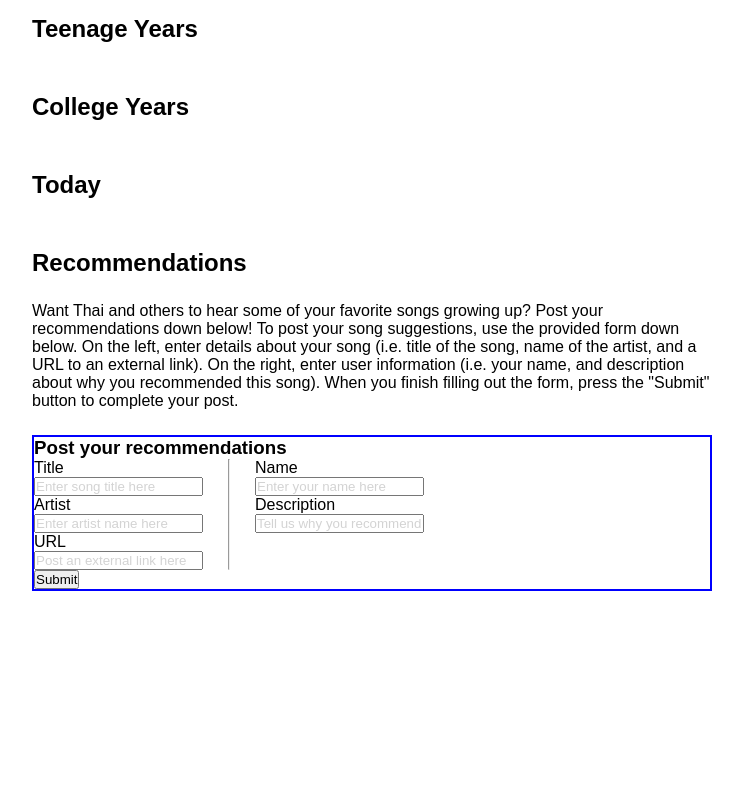
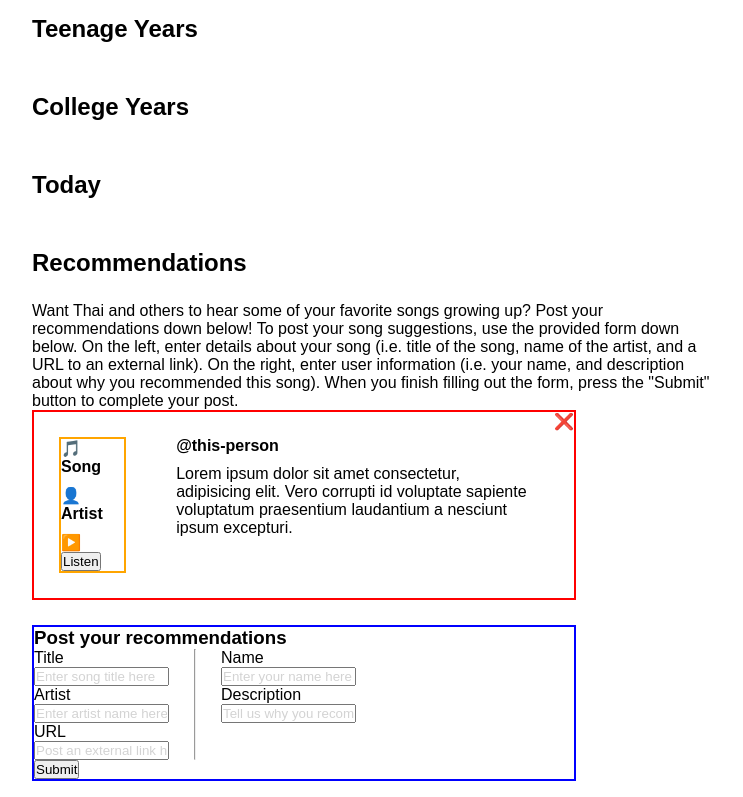
Before and after one commit to thaitommytran/foundations-capstone-project, a website: page client/index.html in a window 1280 px wide. Shown: the part 463-1260 px from the top of the page, without its empty margins (268-1011 px from the left). Before the commit the page ends 1104 px from the top, so only its background shows below. Drawn offline with nearby package versions, Linux system fonts and the light colour scheme; no server answers.

Commit message:
added rec card placeholder with styling

```diff
--- a/client/index.html
+++ b/client/index.html
@@ -36,13 +36,10 @@
 
       <h2>Childhood</h2>
       <div class="song-containers" id="child-container"></div>
-
       <h2>Teenage Years</h2>
       <div class="song-containers" id="teen-container"></div>
-
       <h2>College Years</h2>
       <div class="song-containers" id="college-container"></div>
-
       <h2>Today</h2>
       <div class="song-containers" id="today-container"></div>
 
@@ -51,6 +48,21 @@
         <p id="rec-text">
           Want Thai and others to hear some of your favorite songs growing up? Post your recommendations down below! To post your song suggestions, use the provided form down below. On the left, enter details about your song (i.e. title of the song, name of the artist, and a URL to an external link). On the right, enter user information (i.e. your name, and description about why you recommended this song). When you finish filling out the form, press the "Submit" button to complete your post.
         </p>
+
+        <div class="rec-card">
+          <div class="rec-card-info" id="song-rec-sect">
+            <h4>🎵 Song</h4>
+            <h4>👤 Artist</h4>
+            <h4>▶️ <button>Listen</button></h4>
+          </div>
+          <div class="rec-card-info" id="user-rec-sect">
+            <h4>@this-person</h4>
+            <p>Lorem ipsum dolor sit amet consectetur, adipisicing elit. Vero corrupti id voluptate sapiente voluptatum praesentium laudantium a nesciunt ipsum excepturi.</p>
+          </div>
+          <div id="close-rec-sect">
+            <h4>❌</h4>
+          </div>
+        </div>
       </div>
 
       <form id="rec-form">
@@ -59,11 +71,9 @@
         <div id="input-container">
           <div class="rec-info" id="song-info">
             <label for="title-input">Title</label>
-            <input type="text" id="title-input" autocomplete="off" placeholder="Enter song title here" />
-
+            <input type="text" id="title-input" autocomplete="off" placeholder="Enter song title here" required />
             <label for="artist-input">Artist</label>
-            <input type="text" id="artist-input" autocomplete="off" placeholder="Enter artist name here" />
-
+            <input type="text" id="artist-input" autocomplete="off" placeholder="Enter artist name here" required />
             <label for="url-input">URL</label>
             <input type="text" id="url-input" autocomplete="off" placeholder="Post an external link here" />
           </div>
@@ -72,10 +82,9 @@
 
           <div class="rec-info" id="user-info">
             <label for="name-input">Name</label>
-            <input type="text" id="name-input" autocomplete="off" placeholder="Enter your name here" />
-
+            <input type="text" id="name-input" autocomplete="off" placeholder="Enter your name here" required />
             <label for="description-input">Description</label>
-            <input type="text" id="description-input" autocomplete="off" placeholder="Tell us why you recommended this song here" />
+            <input type="text" id="description-input" autocomplete="off" placeholder="Tell us why you recommended this song here" required />
           </div>
         </div>
 
--- a/client/styles.css
+++ b/client/styles.css
@@ -74,8 +74,29 @@ section > div {
   display: flex;
 }
 
+.rec-card {
+  display: flex;
+  justify-content: space-between;
+  border: 2px solid red;
+  width: 80%;
+}
+
+.rec-card-info {
+  display: flex;
+  flex-direction: column;
+  justify-content: flex-start;
+  gap: 10px;
+  margin: 25px;
+}
+
+#song-rec-sect {
+  width: 200px;
+  border: 2px solid orange;
+}
+
 form {
   border: 2px solid blue;
+  width: 80%;
 }
 
 #input-container {
```
